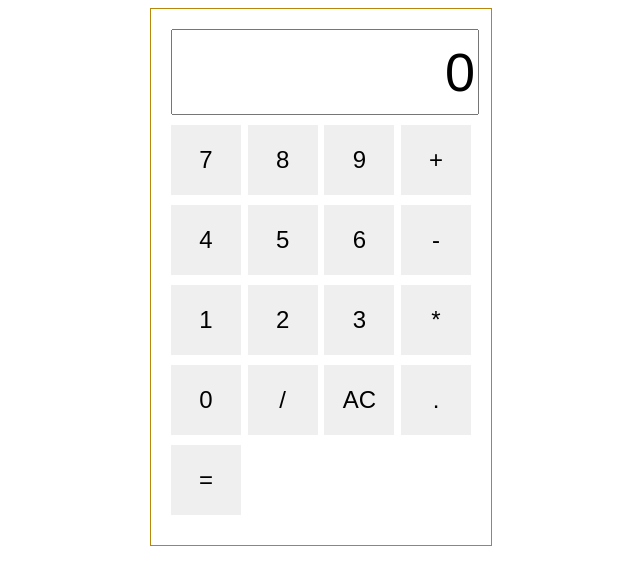
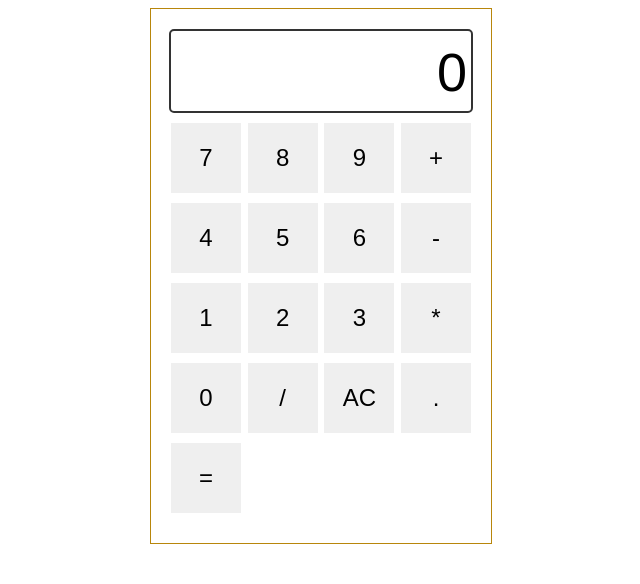
Before and after one commit to Patrolox/calculator_JS, a plain HTML site: page index.html in a window 1280 px wide. Shown: the whole page, without its empty margins (319-959 px from the left). Drawn offline with Linux system fonts and the light colour scheme.

Commit message:
Modified styles

```diff
--- a/styles.css
+++ b/styles.css
@@ -10,14 +10,31 @@
   margin: 0 auto;
   border: 1px solid darkgoldenrod;
   padding: 20px;
+  /* background-color: aqua; */
 }
-
-#display {
+#display-rectangle {
+  /* position: absolute; */
+  top: 5px;
+  left: 5px;
   width: 100%;
   height: 80px;
   margin-bottom: 10px;
+
+  border: 2px solid #333;
+  border-radius: 5px;
+}
+#display {
+  /* align-self: center; */
+  width: 98%;
+  height: 80px;
+  margin-right: 80px;
   font-size: 54px;
   text-align: right;
+  /*  */
+  border: none;
+  background-color: transparent;
+  opacity: 1;
+  transition: opacity 0.1s ease;
 }
 
 .button-container {
@@ -25,7 +42,7 @@
   flex-wrap: wrap;
   justify-content: space-between;
 }
-
+/* background-color: transparent; */
 button {
   width: 70px;
   height: 70px;
```
